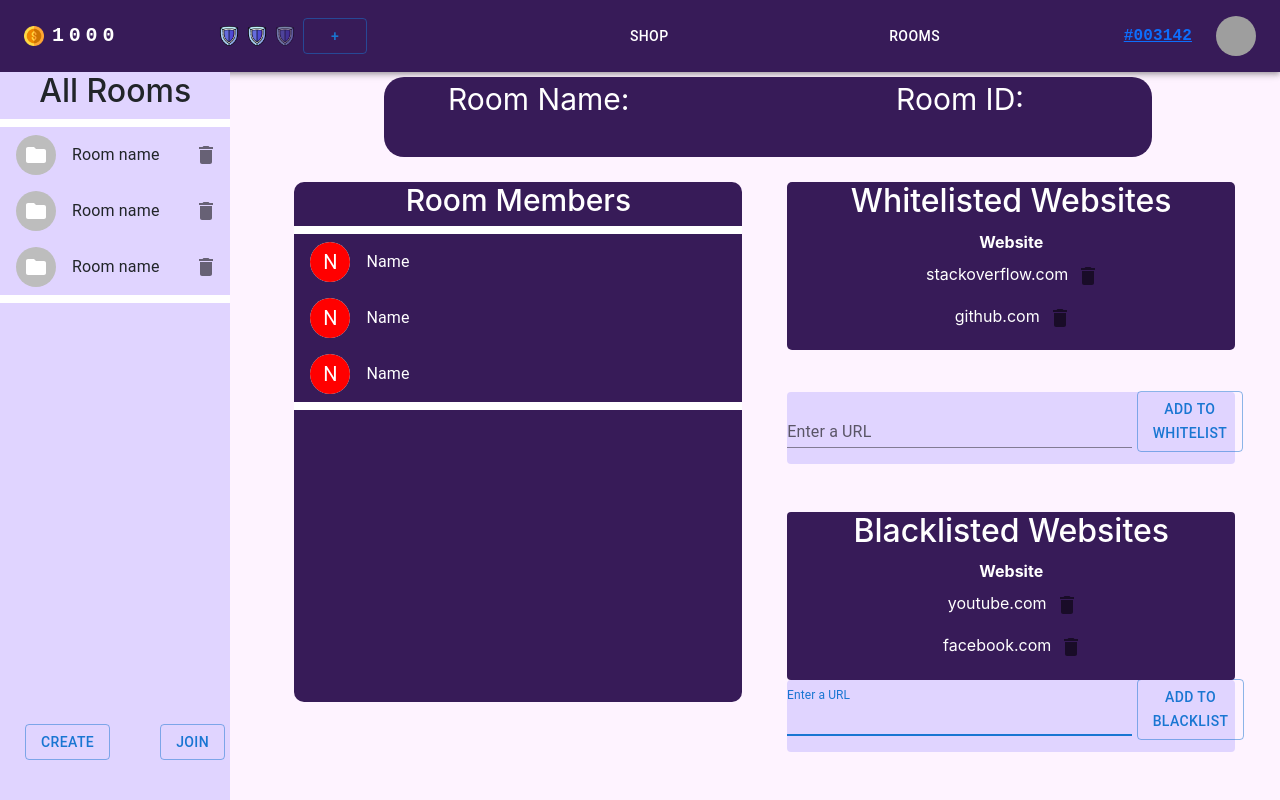
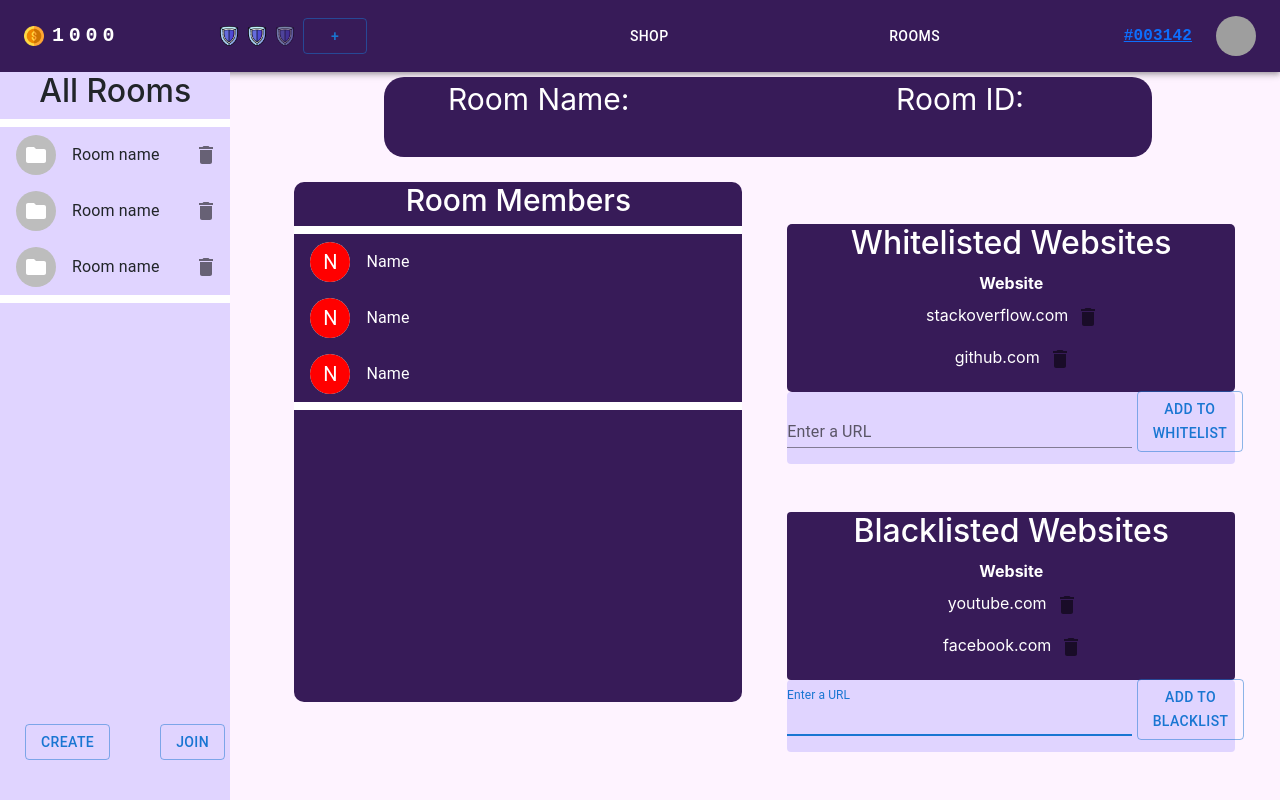
Before and after one commit to JDCRecomendable/wdcc-x-sesa-hackathon-2022, a React (Create React App) app in the folder frontend/: page /rooms in a window 1280 px wide. Built offline with nearby package versions, Linux system fonts and the light colour scheme; grey boxes are pictures that could not be loaded.

Commit message:
Fixed rooms bug

```diff
--- a/frontend/src/pages/RoomsPage.js
+++ b/frontend/src/pages/RoomsPage.js
@@ -111,11 +111,9 @@ const RoomsPage = () => {
           position: "fixed",
           width: "35%",
           height: "21%",
-          zIndex: "1",
-          top: "3.4em",
           backgroundColor: "#371B58",
           overflowX: "hidden",
-          marginTop: "10%",
+          bottom: '51%',
           marginLeft: "61.5%",
           borderRadius: "5px",
         }}
@@ -172,7 +170,6 @@ const RoomsPage = () => {
         position: "fixed",
         width: "35%",
         height: "21%",
-        zIndex: "1",
         bottom: "15%",
         backgroundColor: "#371B58",
         overflowX: "hidden",
```
